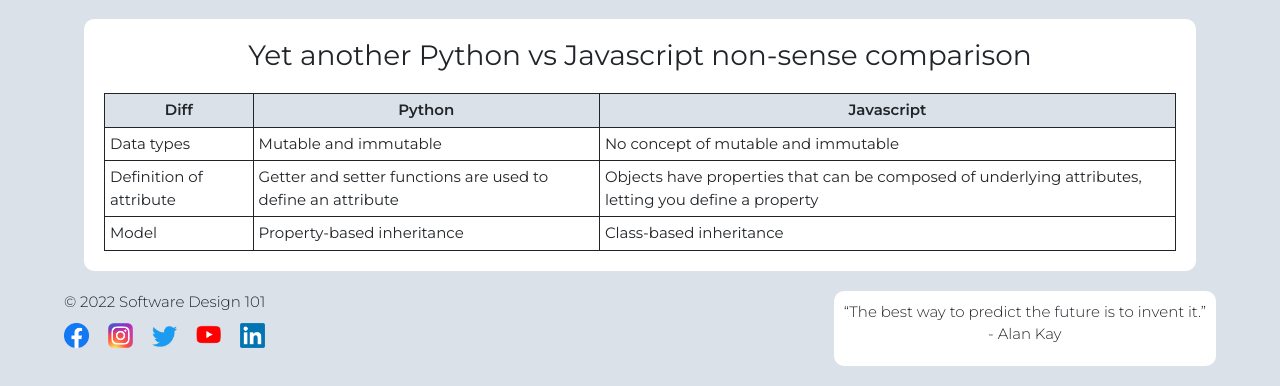
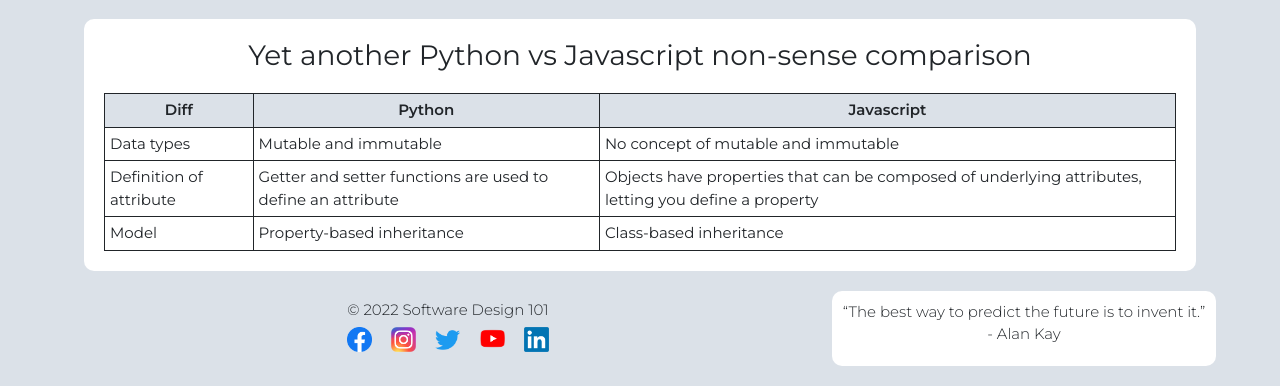
Before and after one commit to ezeBalsamo/Software-Design-101, a plain HTML site: page pages/blog.html in a window 1280 px wide. Shown: the part 1379-1765 px from the top of the page. Drawn offline with nearby package versions, Linux system fonts and the light colour scheme.

Commit message:
💄 Updated footer to use boostrap.

```diff
--- a/assets/css/style.css
+++ b/assets/css/style.css
@@ -68,43 +68,22 @@ header h1 {
     width: 90vw;
 }
 
+.my-2r {
+    margin: 2rem auto;
+}
+
 footer {
-    margin: 2rem auto;
-    display: grid;
-    grid-template-areas:
-        "copyright_and_social_networks"
-        "quote";
-    row-gap: 2rem;
     font-size: 2.1rem;
     font-weight: 300;
 }
 
-.copyright_and_social_networks {
+.fit-content-center {
+    width: fit-content;
     margin: auto;
-    grid-area: copyright_and_social_networks;
 }
 
-.copyright {
-    text-align: center;
-}
-
-.social_networks {
-    display: flex;
-    align-items: center;
-    justify-content: space-between;
-    margin: 0.5rem auto;
-}
-
-.social_networks__logo {
+.social_network_logo {
     width: 2.5rem;
-}
-
-.footer__quote {
-    grid-area: quote;
-    background-color: #fff;
-    border-radius: 1rem;
-    padding: 1rem 1rem;
-    text-align: center;
 }
 
 /*---------------- Starts the style of Index page ----------------*/
--- a/pages/blog.html
+++ b/pages/blog.html
@@ -131,31 +131,43 @@
         </section>
     </main>
     <!-- ends main -->
-    <footer>
-        <div class="copyright_and_social_networks">
-            <p class="copyright">© 2022 Software Design 101</p>
-            <div class="social_networks">
+    <footer class="text-center vw-90 my-2r">
+        <div class="container-fluid">
+            <div class="row align-items-center">
+                <div class="fit-content-center col-lg-7 col-xl-8 col-xxl-9">
+                    <p class="my-0">© 2022 Software Design 101</p>
+                    <div class="d-flex justify-content-between align-items-center my-2">
                         <a href="https://www.facebook.com" target="_blank">
-                    <img class="social_networks__logo" src="../assets/img/facebook-logo.png" alt="Link to Facebook" />
+                            <img class="social_network_logo" src="../assets/img/facebook-logo.png"
+                                alt="Link to Facebook" />
                         </a>
                         <a href="https://www.instagram.com" target="_blank">
-                    <img class="social_networks__logo" src="../assets/img/instagram-logo.webp"
+                            <img class="social_network_logo" src="../assets/img/instagram-logo.webp"
                                 alt="Link to Instagram" />
                         </a>
                         <a href="https://www.twitter.com" target="_blank">
-                    <img class="social_networks__logo" src="../assets/img/twitter-logo.webp" alt="Link to Twitter" />
+                            <img class="social_network_logo" src="../assets/img/twitter-logo.webp"
+                                alt="Link to Twitter" />
                         </a>
                         <a href="https://www.youtube.com" target="_blank">
-                    <img class="social_networks__logo" src="../assets/img/youtube-logo.png" alt="Link to Youtube" />
+                            <img class="social_network_logo" src="../assets/img/youtube-logo.png"
+                                alt="Link to Youtube" />
                         </a>
                         <a href="https://www.linkedin.com" target="_blank">
-                    <img class="social_networks__logo" src="../assets/img/linkedin-logo.png" alt="Link to LinkedIn" />
+                            <img class="social_network_logo" src="../assets/img/linkedin-logo.png"
+                                alt="Link to LinkedIn" />
                         </a>
                     </div>
+                    <!-- ends social networks -->
                 </div>
-        <div class="footer__quote">
+                <!-- ends copyright and social networks -->
+                <div class="col-lg-5 col-xl-4 col-xxl-3 p-3 rounded-4 bg-white">
                     <q>The best way to predict the future is to invent it.</q>
                     <p>- Alan Kay</p>
+                </div>
+                <!-- ends quote -->
+            </div>
+            <!-- ends footer row -->
         </div>
     </footer>
     <script src="https://cdn.jsdelivr.net/npm/bootstrap@5.2.0-beta1/dist/js/bootstrap.bundle.min.js"
```
Also changed, not shown: index.html (+22 -10 lines), pages/about.html (+22 -10 lines), pages/contact.html (+22 -10 lines), pages/lessons.html (+23 -10 lines). Lines whose indentation alone changed are shown as unchanged.
